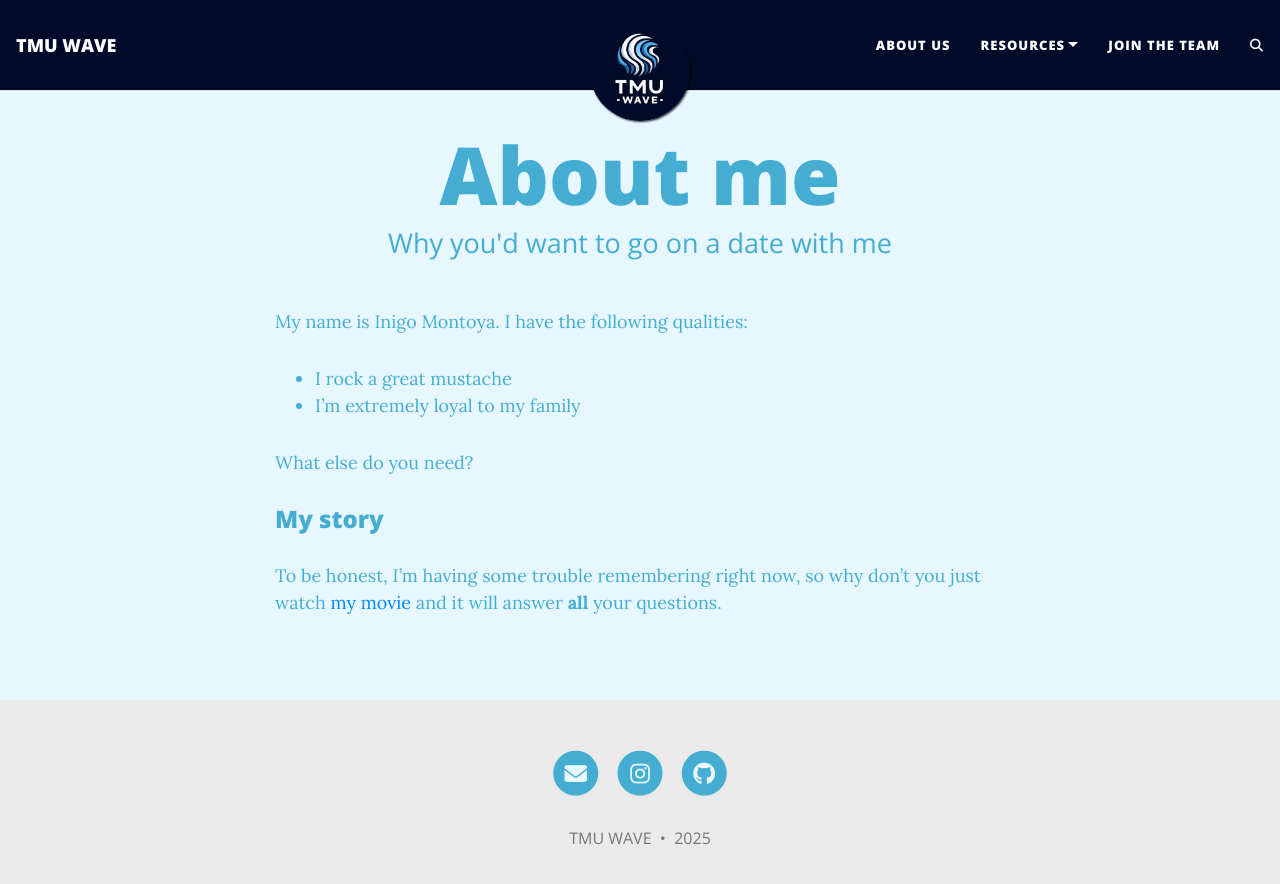
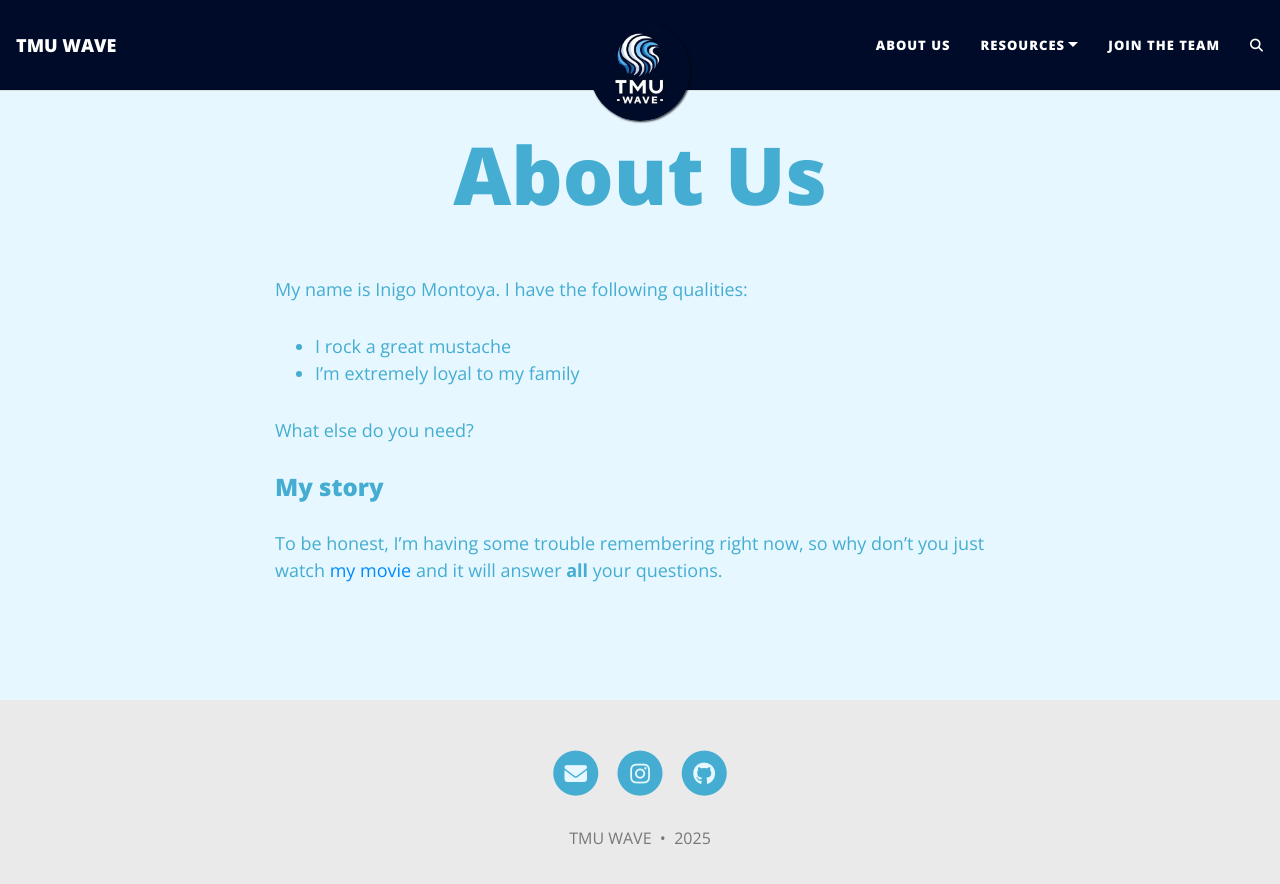
Before and after one commit to amartyachowdhury/TMU-Wave.github.io, a Jekyll site: the page built from aboutme.md, in a window 1280 px wide. Shown: the top 884 px of the page. Built offline with Jekyll 4.4.1, drawn with Linux system fonts in a browser that asks for light colours; comment, search, counter and statistics services are not loaded.

Commit message:
Edit About page and font change

```diff
--- a/aboutme.md
+++ b/aboutme.md
@@ -1,7 +1,7 @@
 ---
 layout: page
-title: About me
-subtitle: Why you'd want to go on a date with me
+title: About Us
+subtitle:
 ---
 
 My name is Inigo Montoya. I have the following qualities:
--- a/assets/css/beautifuljekyll.css
+++ b/assets/css/beautifuljekyll.css
@@ -19,7 +19,7 @@ layout: null
   --footer-hover-col: {{ site.footer-hover-col | default: "#0085A1" }};
 
   /* common CSS variables */
-  --body-font: 'Lora', 'Times New Roman', serif;
+  --body-font: 'Open Sans', 'Lora', 'Times New Roman', serif;
   --header-font: 'Open Sans', 'Helvetica Neue', Helvetica, Arial, sans-serif;
   --mid-col: #808080;
 }
```
